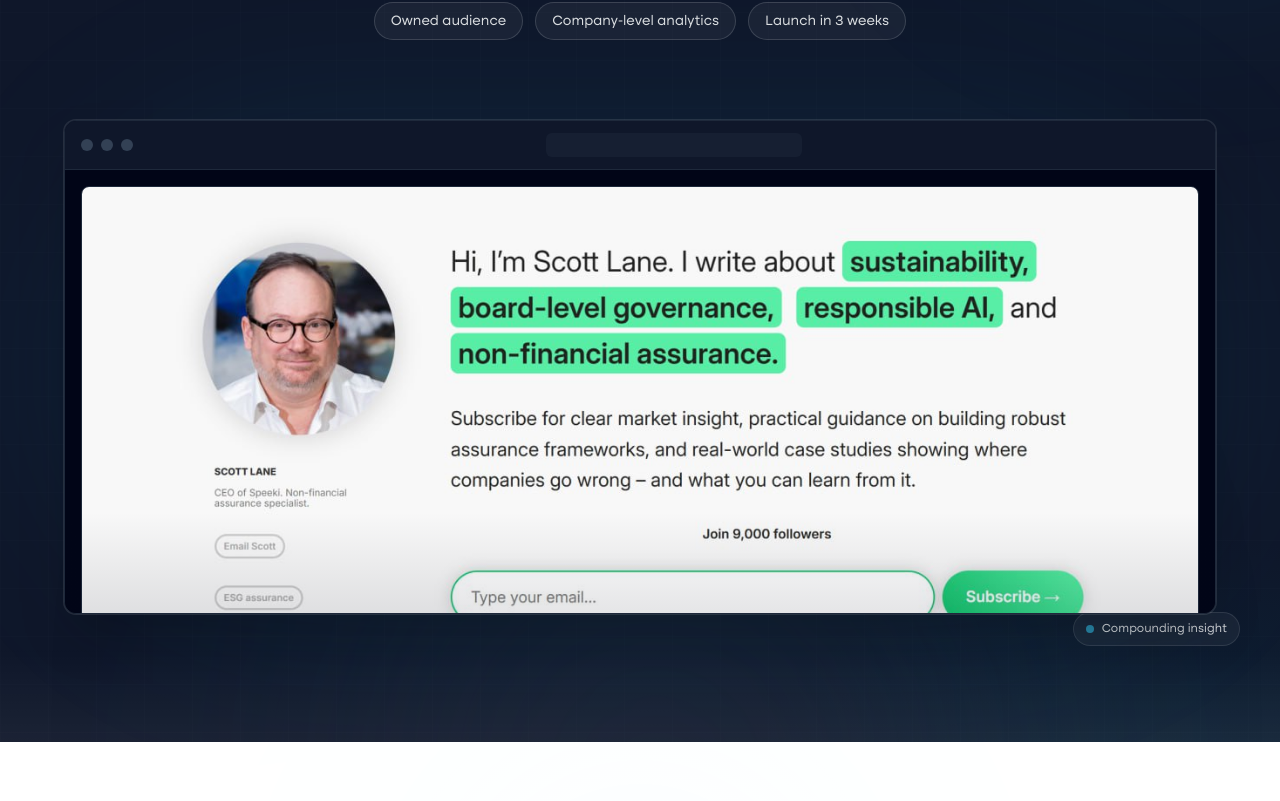
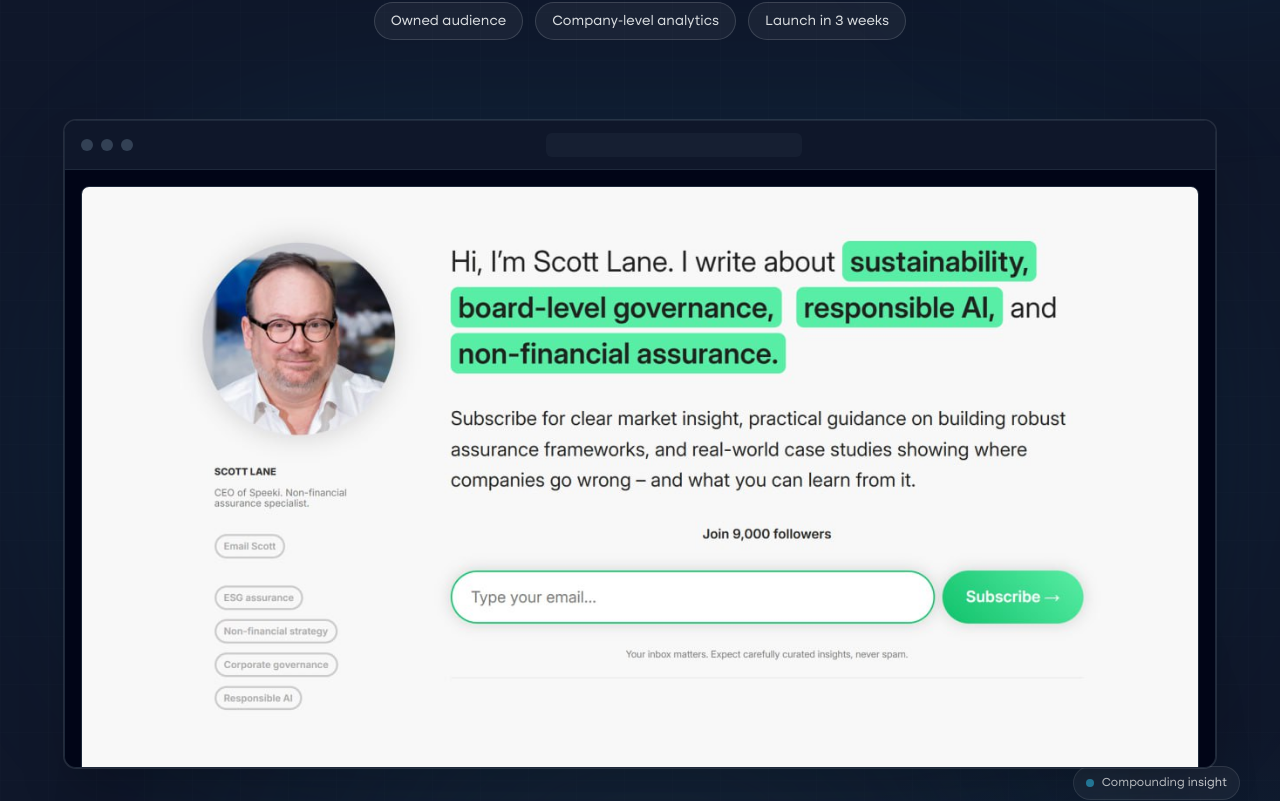
Before and after one commit to tylerngo-profile/insight-hub-by-profile, a React (Vite) app: page / in a window 1280 px wide. Shown: the part 660-1461 px from the top of the page. Built offline with nearby package versions, Linux system fonts and the light colour scheme.

Commit message:
Improve hero demo image clarity by adjusting aspect ratio and removing overlay

```diff
--- a/components/Hero.tsx
+++ b/components/Hero.tsx
@@ -62,7 +62,7 @@ export const Hero: React.FC<HeroProps> = ({ onBookDemo, onSeeHow }) => {
         <div className="mt-20 w-full max-w-6xl relative animate-fade-up anim-delay-600">
           <div className="absolute inset-0 bg-cyan-500/20 blur-[80px] rounded-full mix-blend-screen pointer-events-none opacity-40"></div>
 
-          <div className="relative bg-brand-950 border border-brand-800 rounded-xl shadow-2xl overflow-hidden aspect-[16/10] md:aspect-[21/9] flex flex-col group ring-1 ring-white/10 transition-transform duration-500 hover:-translate-y-1 hover:shadow-[0_30px_80px_rgba(0,182,237,0.15)]">
+          <div className="relative bg-brand-950 border border-brand-800 rounded-xl shadow-2xl overflow-hidden aspect-[16/10] md:aspect-[16/9] flex flex-col group ring-1 ring-white/10 transition-transform duration-500 hover:-translate-y-1 hover:shadow-[0_30px_80px_rgba(0,182,237,0.15)]">
             <div className="absolute inset-0 opacity-0 group-hover:opacity-100 transition-opacity duration-500 bg-gradient-to-r from-transparent via-cyan-500/10 to-transparent animate-shimmer pointer-events-none"></div>
             {/* Fake Browser UI */}
             <div className="bg-brand-900 border-b border-brand-800 px-4 py-3 flex items-center gap-4">
@@ -79,10 +79,9 @@ export const Hero: React.FC<HeroProps> = ({ onBookDemo, onSeeHow }) => {
               <img
                 src="/demo/scott-lane-insight-preview.jpg"
                 alt="Client Insight Hub demo preview"
-                className="h-full w-full rounded-lg border border-brand-800 object-cover object-top"
+                className="h-full w-full rounded-lg border border-brand-800 object-contain bg-brand-950"
                 loading="lazy"
               />
-              <div className="pointer-events-none absolute inset-0 rounded-lg bg-gradient-to-t from-brand-950/35 via-transparent to-transparent"></div>
             </div>
           </div>
         </div>
```
